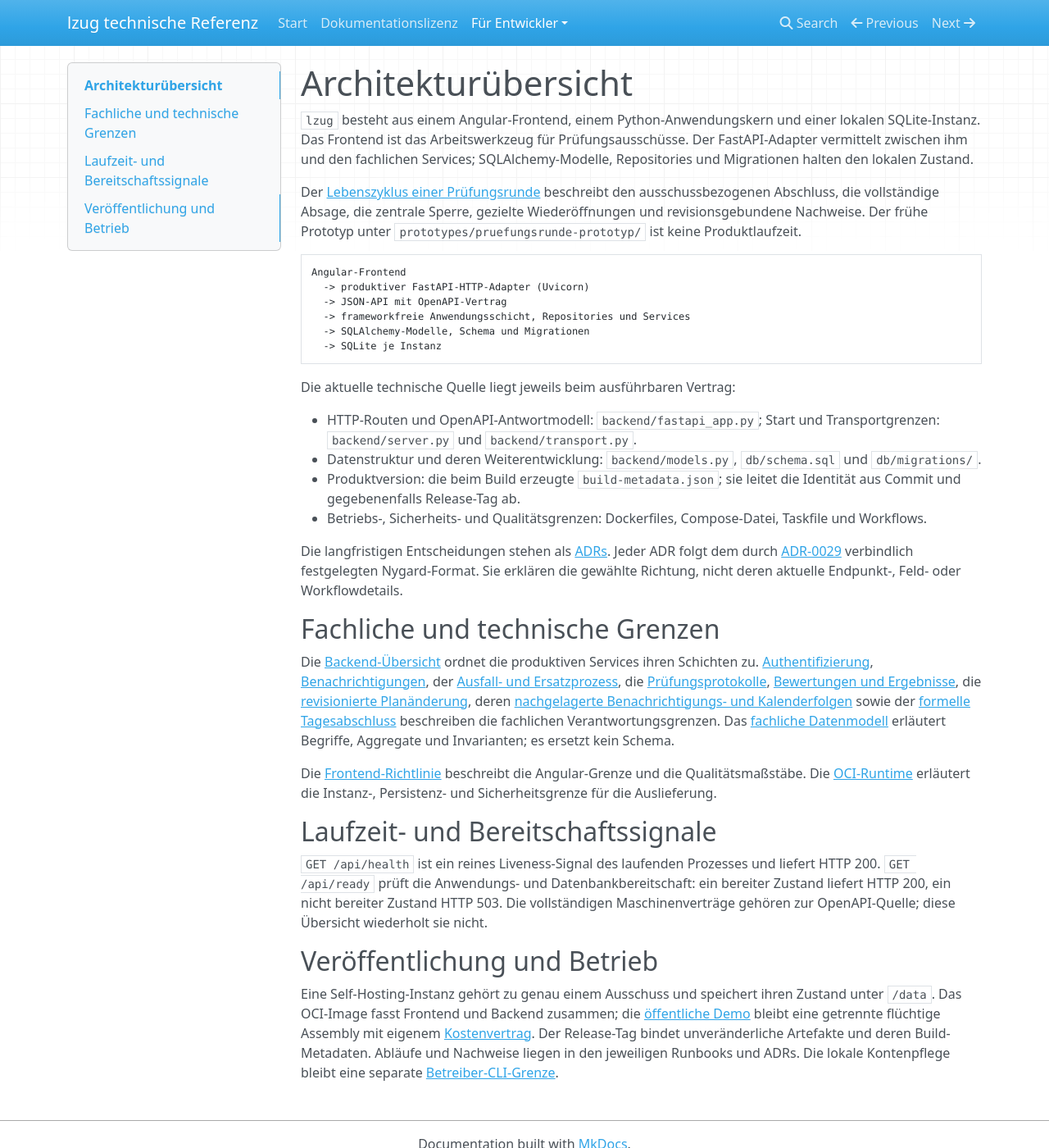
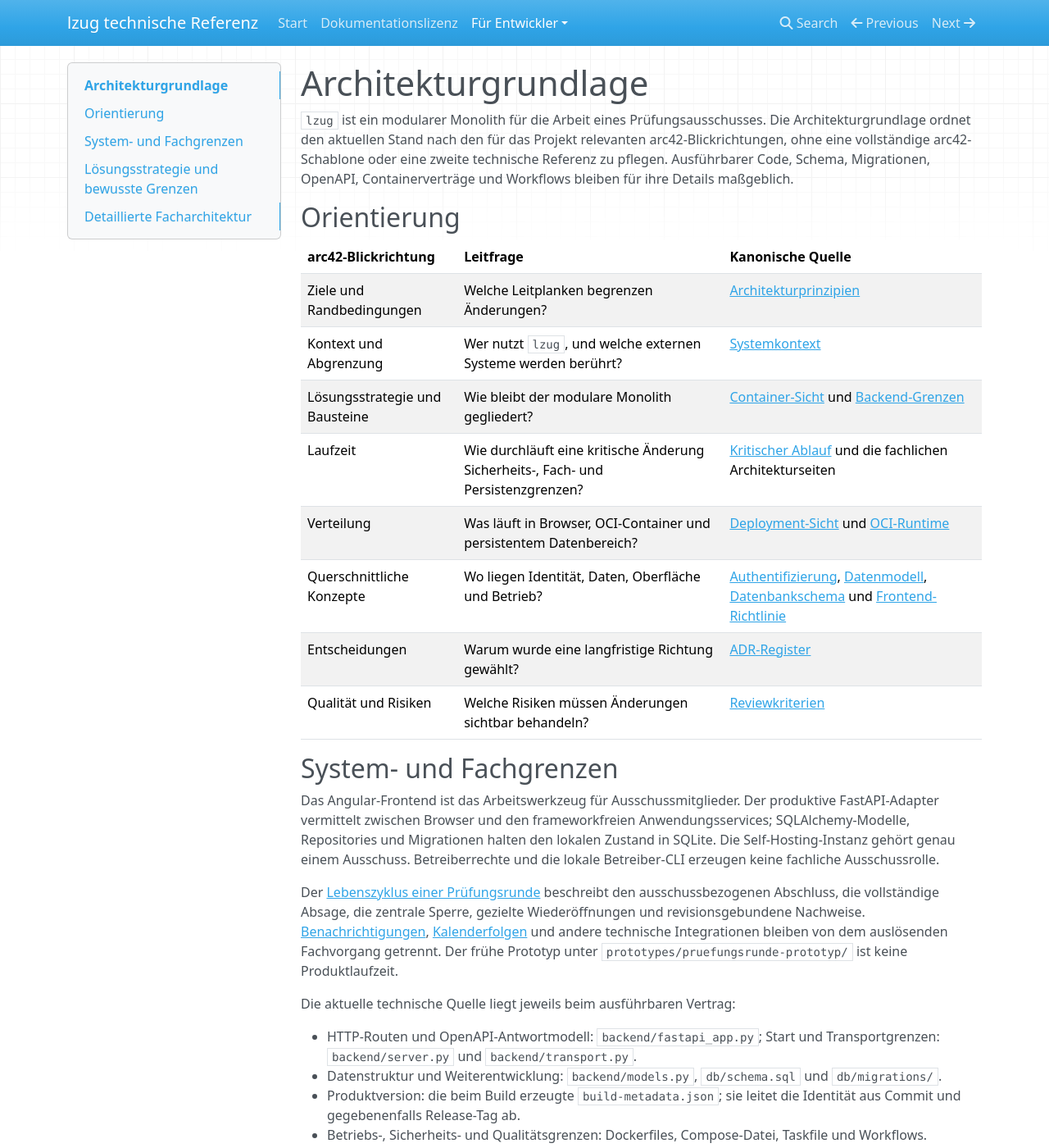
Before and after one commit to lxndrp/lzug, an MkDocs documentation site: the page built from docs/developers/architecture/index.md, in a window 1280 px wide and 1400 px high. Shown: the whole window at 82% size. Built offline with MkDocs 1.6.1, drawn with Linux system fonts in a browser that asks for light colours; nearby versions of some CDN libraries; some of the changed text lies outside the part shown.

Commit message:
docs: establish architecture foundation

````diff
--- a/docs/developers/architecture/index.md
+++ b/docs/developers/architecture/index.md
@@ -1,55 +1,69 @@
-# Architekturübersicht
+# Architekturgrundlage
 
-`lzug` besteht aus einem Angular-Frontend, einem Python-Anwendungskern und einer lokalen SQLite-Instanz.
-Das Frontend ist das Arbeitswerkzeug für Prüfungsausschüsse.
-Der FastAPI-Adapter vermittelt zwischen ihm und den fachlichen Services; SQLAlchemy-Modelle, Repositories und Migrationen halten den lokalen Zustand.
+`lzug` ist ein modularer Monolith für die Arbeit eines Prüfungsausschusses.
+Die Architekturgrundlage ordnet den aktuellen Stand nach den für das Projekt relevanten arc42-Blickrichtungen, ohne eine vollständige arc42-Schablone oder eine zweite technische Referenz zu pflegen.
+Ausführbarer Code, Schema, Migrationen, OpenAPI, Containerverträge und Workflows bleiben für ihre Details maßgeblich.
+
+## Orientierung
+
+| arc42-Blickrichtung | Leitfrage | Kanonische Quelle |
+| --- | --- | --- |
+| Ziele und Randbedingungen | Welche Leitplanken begrenzen Änderungen? | [Architekturprinzipien](principles.md) |
+| Kontext und Abgrenzung | Wer nutzt `lzug`, und welche externen Systeme werden berührt? | [Systemkontext](views.md#systemkontext) |
+| Lösungsstrategie und Bausteine | Wie bleibt der modulare Monolith gegliedert? | [Container-Sicht](views.md#container-sicht) und [Backend-Grenzen](backend.md) |
+| Laufzeit | Wie durchläuft eine kritische Änderung Sicherheits-, Fach- und Persistenzgrenzen? | [Kritischer Ablauf](views.md) und die fachlichen Architekturseiten |
+| Verteilung | Was läuft in Browser, OCI-Container und persistentem Datenbereich? | [Deployment-Sicht](views.md#deployment-sicht) und [OCI-Runtime](oci-runtime.md) |
+| Querschnittliche Konzepte | Wo liegen Identität, Daten, Oberfläche und Betrieb? | [Authentifizierung](authentication.md), [Datenmodell](../domain-model.md), [Datenbankschema](../database-schema.md) und [Frontend-Richtlinie](../frontend-guidelines.md) |
+| Entscheidungen | Warum wurde eine langfristige Richtung gewählt? | [ADR-Register](../decisions/index.md) |
+| Qualität und Risiken | Welche Risiken müssen Änderungen sichtbar behandeln? | [Reviewkriterien](../reviews/kriterien.md) |
+
+## System- und Fachgrenzen
+
+Das Angular-Frontend ist das Arbeitswerkzeug für Ausschussmitglieder.
+Der produktive FastAPI-Adapter vermittelt zwischen Browser und den frameworkfreien Anwendungsservices; SQLAlchemy-Modelle, Repositories und Migrationen halten den lokalen Zustand in SQLite.
+Die Self-Hosting-Instanz gehört genau einem Ausschuss.
+Betreiberrechte und die lokale Betreiber-CLI erzeugen keine fachliche Ausschussrolle.
 
 Der [Lebenszyklus einer Prüfungsrunde](exam-round-lifecycle.md) beschreibt den ausschussbezogenen Abschluss, die vollständige Absage, die zentrale Sperre, gezielte Wiederöffnungen und revisionsgebundene Nachweise.
+[Benachrichtigungen](notifications.md), [Kalenderfolgen](plan-change-consequences.md) und andere technische Integrationen bleiben von dem auslösenden Fachvorgang getrennt.
 Der frühe Prototyp unter `prototypes/pruefungsrunde-prototyp/` ist keine Produktlaufzeit.
-
-```text
-Angular-Frontend
-  -> produktiver FastAPI-HTTP-Adapter (Uvicorn)
-  -> JSON-API mit OpenAPI-Vertrag
-  -> frameworkfreie Anwendungsschicht, Repositories und Services
-  -> SQLAlchemy-Modelle, Schema und Migrationen
-  -> SQLite je Instanz
-```
 
 Die aktuelle technische Quelle liegt jeweils beim ausführbaren Vertrag:
 
 - HTTP-Routen und OpenAPI-Antwortmodell: `backend/fastapi_app.py`; Start und
-Transportgrenzen: `backend/server.py` und `backend/transport.py`.
-- Datenstruktur und deren Weiterentwicklung: `backend/models.py`,
-`db/schema.sql` und `db/migrations/`.
+  Transportgrenzen: `backend/server.py` und `backend/transport.py`.
+- Datenstruktur und Weiterentwicklung: `backend/models.py`, `db/schema.sql`
+  und `db/migrations/`.
 - Produktversion: die beim Build erzeugte `build-metadata.json`; sie leitet
-die Identität aus Commit und gegebenenfalls Release-Tag ab.
+  die Identität aus Commit und gegebenenfalls Release-Tag ab.
 - Betriebs-, Sicherheits- und Qualitätsgrenzen: Dockerfiles, Compose-Datei,
-Taskfile und Workflows.
+  Taskfile und Workflows.
 
-Die langfristigen Entscheidungen stehen als [ADRs](../decisions/index.md).
-Jeder ADR folgt dem durch [ADR-0029](../decisions/0029-einheitliches-nygard-format.md) verbindlich festgelegten Nygard-Format.
-Sie erklären die gewählte Richtung, nicht deren aktuelle Endpunkt-, Feld- oder Workflowdetails.
+## Lösungsstrategie und bewusste Grenzen
 
-## Fachliche und technische Grenzen
+- Frontend, HTTP-Adapter, Anwendungskern und Persistenz bleiben klar getrennte
+  Verantwortungen innerhalb eines modularen Monolithen.
+- Das OCI-Image fasst Browser-Bundle und Python-Anwendung für eine einfache
+  Self-Hosting-Instanz zusammen; `/data` ist ihr einziger dauerhafter Bereich.
+- Die öffentliche Demo ist eine getrennte flüchtige Assembly und kein
+  Produktions- oder Self-Hosting-Muster.
+- Externe Zustellkanäle sind optional und best effort.
+  Ihr Ausfall macht einen
+  bereits erfolgreichen Fachvorgang nicht rückgängig.
+- Microservices, Kubernetes, eine zentrale Mandantenplattform und eine
+  zusätzliche Architektur-Governance sind nicht Teil des aktuellen Systems.
+  Eine langfristige Richtungsänderung benötigt einen nachvollziehbaren ADR.
+
+## Detaillierte Facharchitektur
 
 Die [Backend-Übersicht](backend.md) ordnet die produktiven Services ihren Schichten zu.
 [Authentifizierung](authentication.md), [Benachrichtigungen](notifications.md), der [Ausfall- und Ersatzprozess](absence-replacement.md), die [Prüfungsprotokolle](exam-protocols.md), [Bewertungen und Ergebnisse](exam-results.md), die [revisionierte Planänderung](confirmed-plan-revisions.md), deren [nachgelagerte Benachrichtigungs- und Kalenderfolgen](plan-change-consequences.md) sowie der [formelle Tagesabschluss](exam-day-closure.md) beschreiben die fachlichen Verantwortungsgrenzen.
 Das [fachliche Datenmodell](../domain-model.md) erläutert Begriffe, Aggregate und Invarianten; es ersetzt kein Schema.
 
-Die [Frontend-Richtlinie](../frontend-guidelines.md) beschreibt die Angular-Grenze und die Qualitätsmaßstäbe.
-Die [OCI-Runtime](oci-runtime.md) erläutert die Instanz-, Persistenz- und Sicherheitsgrenze für die Auslieferung.
-
-## Laufzeit- und Bereitschaftssignale
-
-`GET /api/health` ist ein reines Liveness-Signal des laufenden Prozesses und liefert HTTP 200.
-`GET /api/ready` prüft die Anwendungs- und Datenbankbereitschaft: ein bereiter Zustand liefert HTTP 200, ein nicht bereiter Zustand HTTP 503.
+`GET /api/health` ist ein reines Liveness-Signal des laufenden Prozesses.
+`GET /api/ready` prüft die Anwendungs- und Datenbankbereitschaft und liefert HTTP 200 beziehungsweise HTTP 503.
 Die vollständigen Maschinenverträge gehören zur OpenAPI-Quelle; diese Übersicht wiederholt sie nicht.
 
-## Veröffentlichung und Betrieb
-
-Eine Self-Hosting-Instanz gehört zu genau einem Ausschuss und speichert ihren Zustand unter `/data`.
-Das OCI-Image fasst Frontend und Backend zusammen; die [öffentliche Demo](../demo-deployment.md) bleibt eine getrennte flüchtige Assembly mit eigenem [Kostenvertrag](../demo-cost-baseline.md).
-Der Release-Tag bindet unveränderliche Artefakte und deren Build-Metadaten.
-Abläufe und Nachweise liegen in den jeweiligen Runbooks und ADRs.
-Die lokale Kontenpflege bleibt eine separate [Betreiber-CLI-Grenze](operator-auth-cli.md).
+Die langfristigen Entscheidungen stehen im [ADR-Register](../decisions/index.md).
+Jeder ADR folgt dem durch [ADR-0029](../decisions/0029-einheitliches-nygard-format.md) verbindlich festgelegten Nygard-Format.
+ADRs erklären die gewählte Richtung, nicht aktuelle Endpunkt-, Feld- oder Workflowdetails.
--- a/mkdocs.yml
+++ b/mkdocs.yml
@@ -9,6 +9,7 @@ theme:
   name: mkdocs
 plugins:
   - search
+  - mermaid2
   - mkdocstrings:
       handlers:
         python:
@@ -38,6 +39,8 @@ nav:
       - Wiki-Publikation: developers/wiki-publishing.md
       - Architektur:
           - Übersicht: developers/architecture/index.md
+          - C4-Sichten und kritischer Ablauf: developers/architecture/views.md
+          - Architekturprinzipien: developers/architecture/principles.md
           - Backend und Datenzugriff: developers/architecture/backend.md
           - Authentifizierung und Sitzungen: developers/architecture/authentication.md
           - Kanalneutrale Benachrichtigungen: developers/architecture/notifications.md
--- a/pyproject.toml
+++ b/pyproject.toml
@@ -54,6 +54,7 @@ build-backend = "setuptools.build_meta"
 [dependency-groups]
 dev = [
     "mkdocs>=1.6,<2.0",
+    "mkdocs-mermaid2-plugin>=1.2.3,<2.0",
     "mkdocstrings[python]>=1.0.6,<2.0",
 ]
 
````
Also changed, not shown: docs/developers/architecture/principles.md (added, +59 -0 lines), docs/developers/architecture/views.md (added, +136 -0 lines), docs/developers/decisions/index.md (+1 -0 lines), docs/developers/documentation.md (+11 -1 lines), docs/developers/reviews/kriterien.md (+24 -0 lines), 1 other file.
